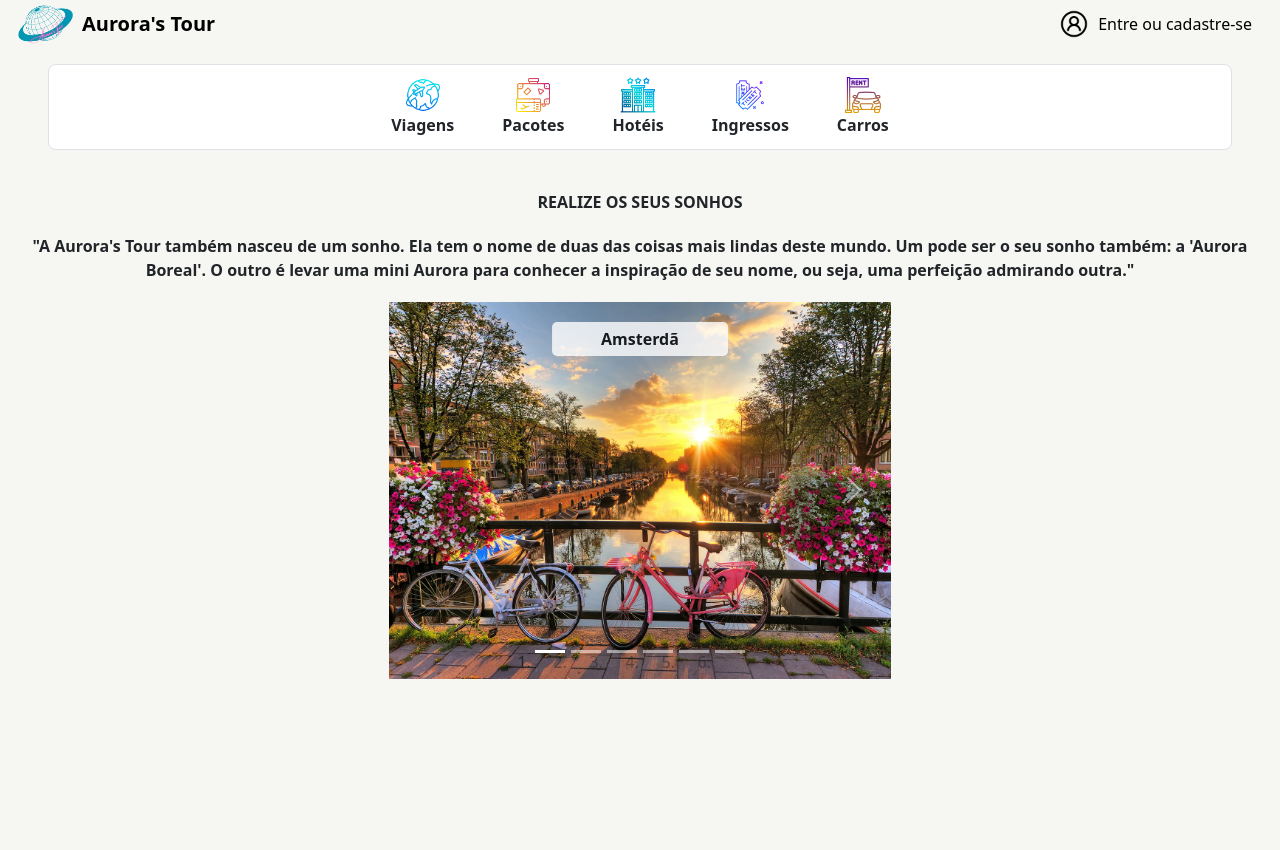
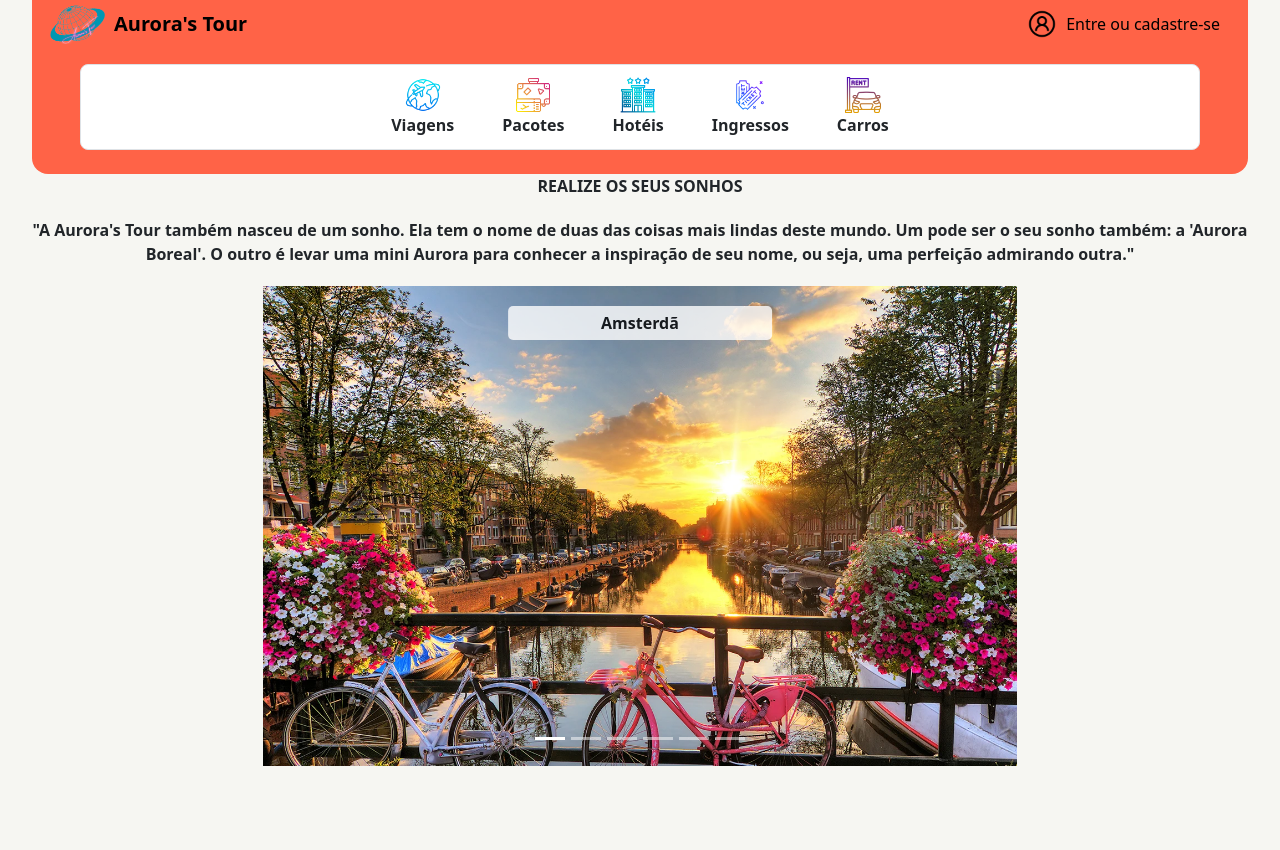
Before and after one commit to FerreiraPedroo/unisuam_back_end, a PHP site: page / in a window 1280 px wide. Shown: the top 850 px of the page. Run offline with PHP 8.4, Linux system fonts and the light colour scheme.

Commit message:
update 2

```diff
--- a/index.php
+++ b/index.php
@@ -4,6 +4,7 @@ session_start();
 if (isset($_SESSION["sessao"])) {
     $sessao = $_SESSION["sessao"];
 }
+
 ?>
 
 <!DOCTYPE html>
@@ -14,9 +15,10 @@ if (isset($_SESSION["sessao"])) {
     <meta name="viewport" content="width=device-width, initial-scale=2.0">
     <title>Aurora Tour</title>
     <link href="../src/css/bootstrap.min.css" rel="stylesheet" />
-    <link rel="stylesheet" href="../src/styles.css" />
+    <link rel="stylesheet" href="./src/styles.css" />
 </head>
-<header id="header-css" class="d-flex flex-column gap-3 pb-4 rounded-bottom-4">
+
+<body class="d-flex flex-column align-items-center">
     <!-- <nav class="navbar navbar-expand-lg m-0 p-0">
         <div class="container-fluid">
             <a class="data-navbar-title navbar-brand d-flex align-items-center gap-2 p-1 " href="/">
@@ -87,40 +89,40 @@ if (isset($_SESSION["sessao"])) {
             echo '</div>';
             ?>
             <div class="container-fluid d-flex justify-content-center body-bg">
-                <div id="carouselExample" class="carousel slide" data-bs-ride="carousel" style="width: 40%;">
-                    <div class="carousel-inner ">
+                <div id="carouselExample" class="carousel slide" data-bs-ride="carousel" style="width: 60%;">
+                    <div class="carousel-inner " style="height: 480px;">
                         <div class="carousel-item active">
                             <img src="src/img/destinos/amsterda/001.webp" class="d-block w-100 carousel-img" alt="Imagem de Amsterdã 1">
                             <div class="carousel-caption">
                                 <p class="caption-text">Amsterdã</p>
                             </div>
                         </div>
-                        <div class="carousel-item">
-                            <img src="src/img/destinos/turquia-capadocia/001.jpg" class="d-block w-100 carousel-img" alt="Imagem da Capadócia 1">
+                        <div class="carousel-item h-100">
+                            <img src="src/img/destinos/turquia-capadocia/001.jpg" class="d-block w-100 h-100 carousel-img" alt="Imagem da Capadócia 1">
                             <div class="carousel-caption">
                                 <p class="caption-text">Capadócia</p>
                             </div>
                         </div>
-                        <div class="carousel-item">
-                            <img src="src/img/destinos/paris/003.jpg" class="d-block w-100 carousel-img" alt="Imagem de Paris 1">
+                        <div class="carousel-item h-100">
+                            <img src="src/img/destinos/paris/003.jpg" class="d-block w-100 h-100 carousel-img" alt="Imagem de Paris 1">
                             <div class="carousel-caption">
                                 <p class="caption-text">Paris</p>
                             </div>
                         </div>
-                        <div class="carousel-item">
-                            <img src="src/img/destinos/grecia-santorini/003.avif" class="d-block w-100 carousel-img" alt="Imagem de Santorini 1">
+                        <div class="carousel-item h-100">
+                            <img src="src/img/destinos/grecia-santorini/003.avif" class="d-block w-100 h-100 carousel-img" alt="Imagem de Santorini 1">
                             <div class="carousel-caption">
                                 <p class="caption-text">Santorini</p>
                             </div>
                         </div>
-                        <div class="carousel-item">
-                            <img src="src/img/destinos/chile/001.jpg" class="d-block w-100 carousel-img" alt="Imagem do Chile 1">
+                        <div class="carousel-item h-100">
+                            <img src="src/img/destinos/chile/001.jpg" class="d-block w-100 h-100 carousel-img" alt="Imagem do Chile 1">
                             <div class="carousel-caption">
                                 <p class="caption-text">Chile</p>
                             </div>
                         </div>
-                        <div class="carousel-item">
-                            <img src="src/img/destinos/islandia-aurora-boreal/002.webp" class="d-block w-100 carousel-img" alt="Imagem da Aurora Boreal 1">
+                        <div class="carousel-item h-100">
+                            <img src="src/img/destinos/islandia-aurora-boreal/002.webp" class="d-block w-100 h-100 carousel-img" alt="Imagem da Aurora Boreal 1">
                             <div class="carousel-caption">
                                 <p class="caption-text">Aurora Boreal</p>
                             </div>
@@ -128,12 +130,12 @@ if (isset($_SESSION["sessao"])) {
                     </div>
 
                     <ol class="carousel-indicators">
-                        <li data-bs-target="#carouselExample" data-bs-slide-to="0" class="active"></li>
-                        <li data-bs-target="#carouselExample" data-bs-slide-to="1"></li>
-                        <li data-bs-target="#carouselExample" data-bs-slide-to="2"></li>
-                        <li data-bs-target="#carouselExample" data-bs-slide-to="3"></li>
-                        <li data-bs-target="#carouselExample" data-bs-slide-to="4"></li>
-                        <li data-bs-target="#carouselExample" data-bs-slide-to="5"></li>
+                        <li data-bs-target="#carouselExample" style="color: transparent;" data-bs-slide-to="0" class="active"></li>
+                        <li data-bs-target="#carouselExample" style="color: transparent;" data-bs-slide-to="1"></li>
+                        <li data-bs-target="#carouselExample" style="color: transparent;" data-bs-slide-to="2"></li>
+                        <li data-bs-target="#carouselExample" style="color: transparent;" data-bs-slide-to="3"></li>
+                        <li data-bs-target="#carouselExample" style="color: transparent;" data-bs-slide-to="4"></li>
+                        <li data-bs-target="#carouselExample" style="color: transparent;" data-bs-slide-to="5"></li>
                     </ol>
 
                     <button class="carousel-control-prev" type="button" data-bs-target="#carouselExample" data-bs-slide="prev">
@@ -173,6 +175,6 @@ if (isset($_SESSION["sessao"])) {
                 const botaoPesquisarPassagem = document.getElementById("botao-pesquisar-passagem");
             </script>
 
-            </body>
+</body>
 
 </html>
--- a/login.php
+++ b/login.php
@@ -41,13 +41,13 @@ if (isset($_SESSION["login_msg_error"])) {
                     <?php echo $loginMsgError; ?>
                     &nbsp;
                 </p>
-                <div class="card-title text-center">
+                <!-- <div class="card-title text-center">
                     <input class="form-check-input" type="radio" name="usuarytype" value="usuariocomum" />
                     <label class="form-check-label" for="usuariocomum">Usuario Comum</label>
 
                     <input class="form-check-input" type="radio" name="usuarytype" value="usuariomaster">
                     <label class="form-check-label" for="usuariomaster">Usuario Master</label>
-                </div>
+                </div> -->
                 <div class="card-title text-center">
                     <a href="cadastrosimples.php">Ainda não tem um Login? Cadastre-se</a>
                 </div>
--- a/src/styles.css
+++ b/src/styles.css
@@ -2,8 +2,13 @@ body {
   background-color: rgb(246, 246, 242);
 }
 
-#conteiner{
-  background-color: #f5f506
+#conteiner {
+  background-color: #f5f506;
+}
+
+#header-css {
+  background-color: tomato;
+  width: 95%;
 }
 
 .data-navbar-title {
@@ -39,11 +44,10 @@ body {
 }
 
 .img-top {
-  max-width:600px !important;
-  width:600px !important;
-  height:500px !important;
+  max-width: 600px !important;
+  width: 600px !important;
+  height: 500px !important;
 }
-
 
 .scrollable-screen {
   overflow-y: scroll;
```
Also changed, not shown: 2FA.php (deleted, +0 -96 lines), 2MFA.php (added, +113 -0 lines), autenticacao.php (+4 -16 lines), cabecalho.php (+4 -10 lines), logout.php (added, +49 -0 lines), usuario.php (+6 -1 lines).
